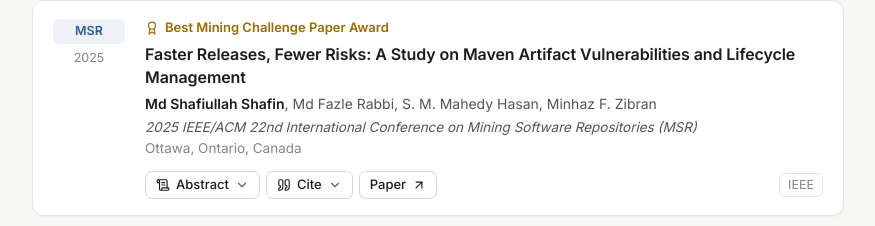
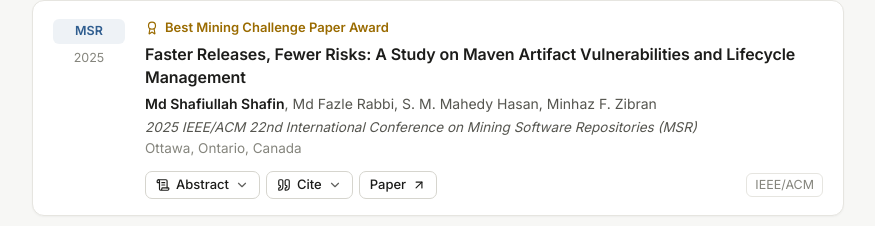
Before and after one commit to shafiullahshafin/shafiullahshafin.github.io, a Next.js app: page / in a window 1280 px wide. Shown: the part 792-1018 px from the top of the page, without its empty margins (400-1275 px from the left). Built offline with nearby package versions, Linux system fonts and the light colour scheme.

Commit message:
Showed IEEE/ACM for MSR 2025

```diff
--- a/app/data/site.js
+++ b/app/data/site.js
@@ -105,7 +105,7 @@ export const publications = [
     authors: ['Md Shafiullah Shafin', 'Md Fazle Rabbi', 'S. M. Mahedy Hasan', 'Minhaz F. Zibran'],
     venue: '2025 IEEE/ACM 22nd International Conference on Mining Software Repositories (MSR)',
     venueShort: 'MSR 2025',
-    publisher: 'IEEE',
+    publisher: 'IEEE/ACM',
     pages: '275–279',
     year: 2025,
     location: 'Ottawa, Ontario, Canada',
```
